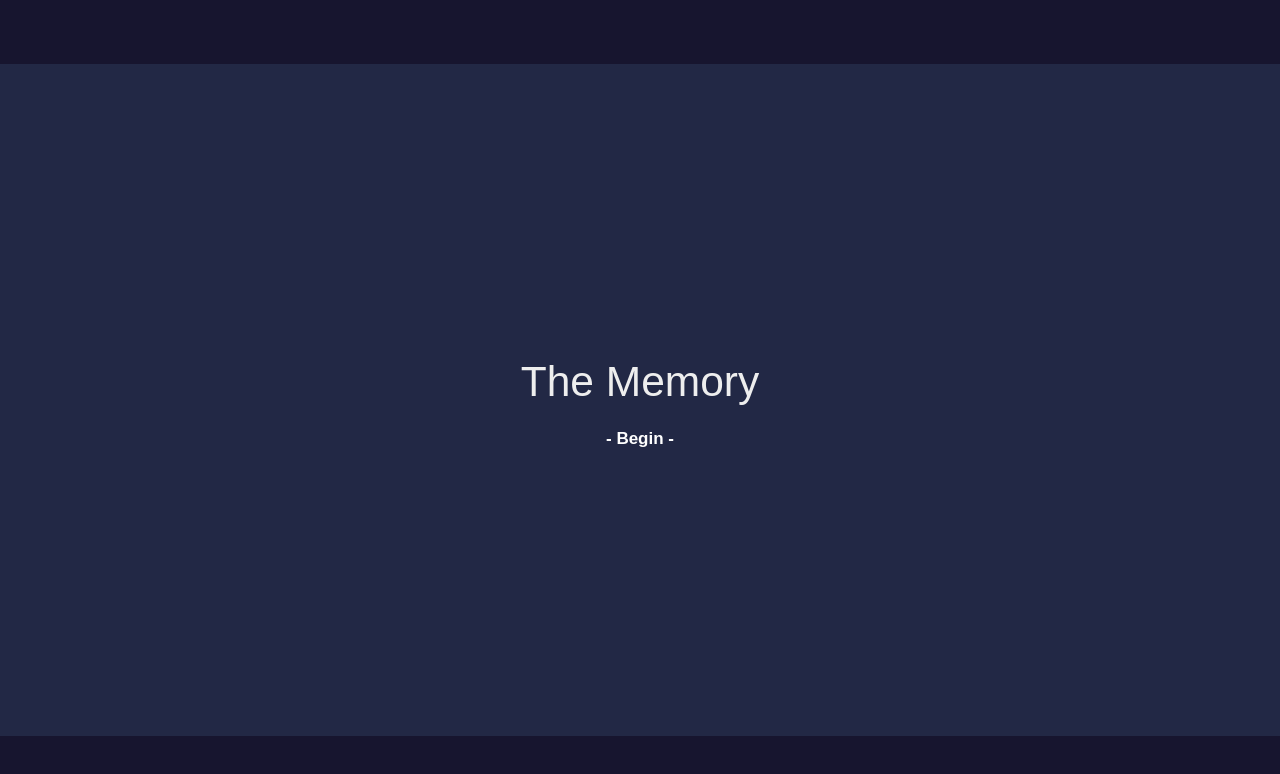
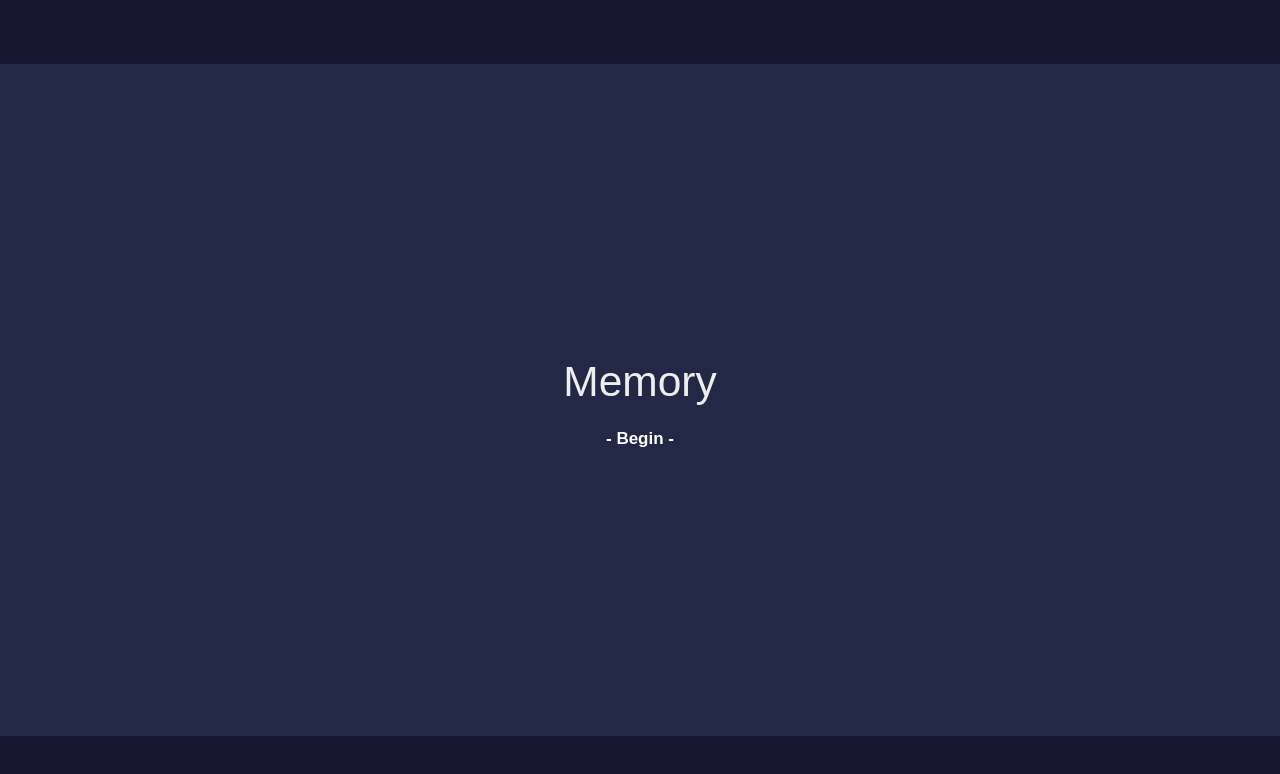
Before and after one commit to sdfereday/thememory, a plain HTML site: page index.html in a window 1280 px wide. Drawn offline with nearby package versions, Linux system fonts and the light colour scheme; a web font is replaced by a local one.

Commit message:
Getting rid of unused things

```diff
--- a/index.html
+++ b/index.html
@@ -3,7 +3,7 @@
 <head>
     <meta charset="utf-8" />
     <meta name="viewport" content="width=device-width, initial-scale=1" />
-    <title>The Memory</title>
+    <title>Memory</title>
     <link href='https://maxcdn.bootstrapcdn.com/bootstrap/3.3.7/css/bootstrap.min.css' rel='stylesheet' type='text/css'>
     <link href="https://fonts.googleapis.com/css?family=Antic" rel="stylesheet">
     <link href='style.css' rel='stylesheet' type='text/css'>
@@ -11,7 +11,7 @@
 <body>
 
 	<div id="title" class="centered">
-		<h1>The Memory</h1>
+		<h1>Memory</h1>
 		<a href="#" id="start">- Begin -</a>
 	</div>
 
--- a/require.conf.js
+++ b/require.conf.js
@@ -1,6 +1,6 @@
 var require = {
     paths: {
-        "ramda": "/libs/bower_components/ramda/dist/ramda.min",
-        "chance": "/libs/bower_components/chance/dist/chance.min"
+        "ramda": "libs/bower_components/ramda/dist/ramda.min",
+        "chance": "libs/bower_components/chance/dist/chance.min"
     }
 };
```
Also changed, not shown: 1 other file.
